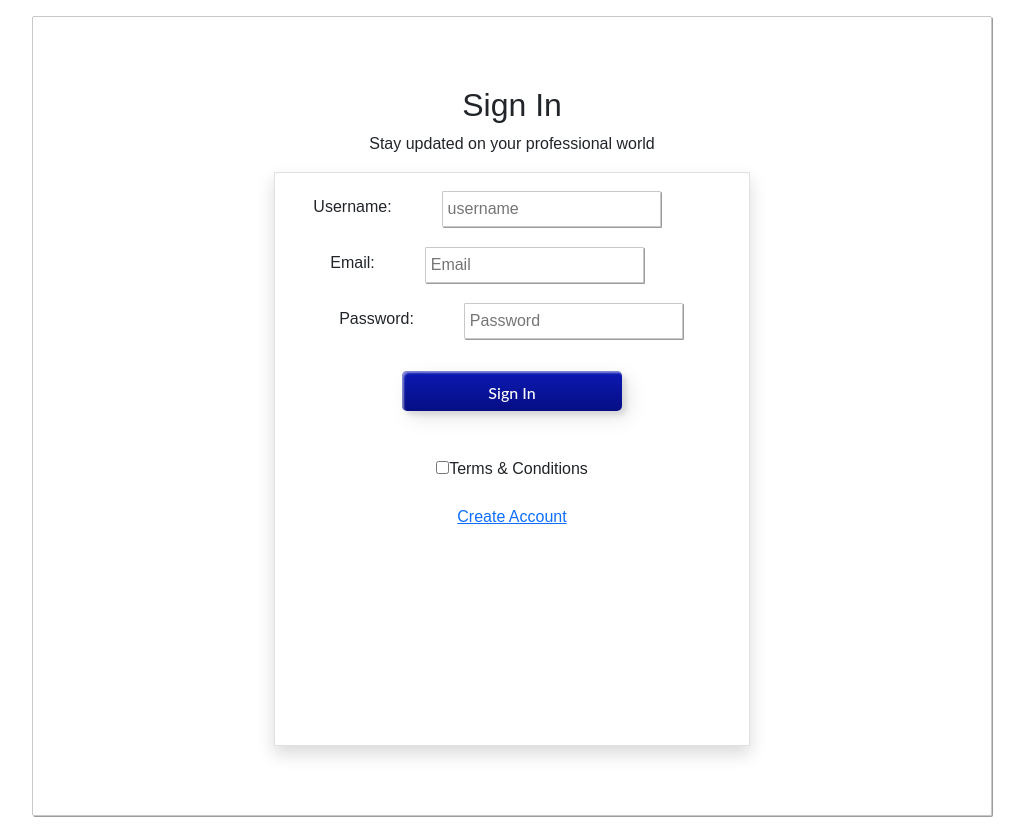
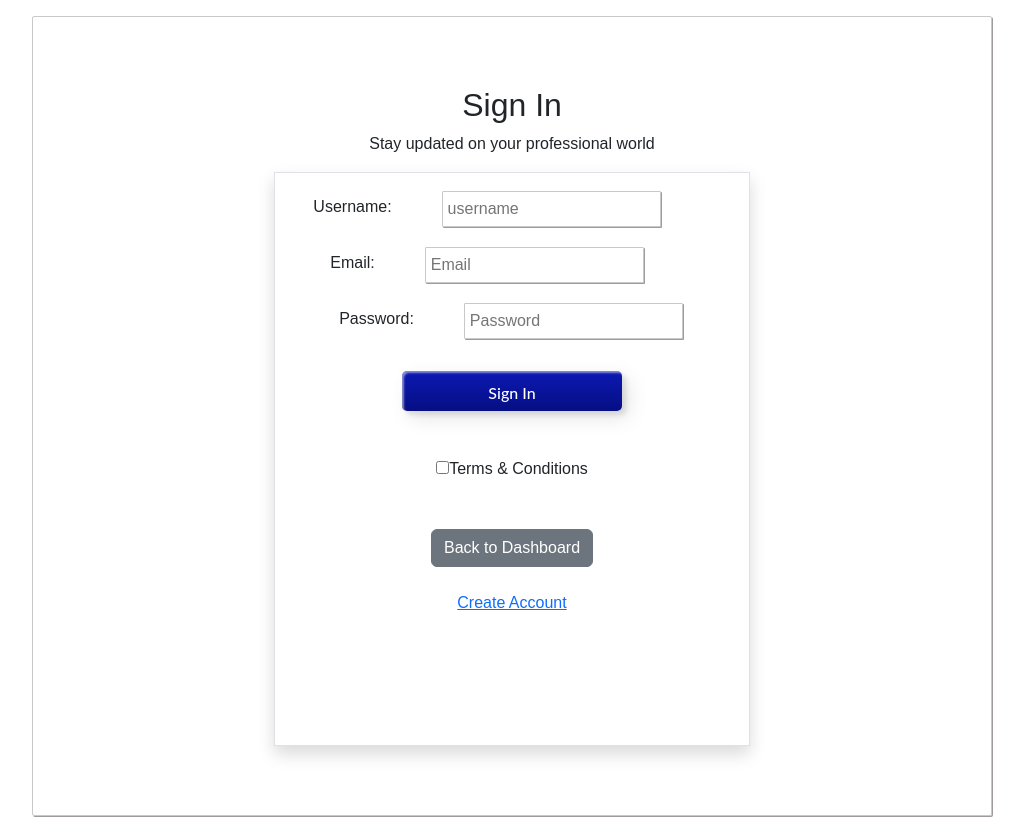
Before and after one commit to salunkheom/disc, a React (Create React App) app: page / in a window 1280 px wide. Shown: the whole page, without its empty margins (128-1152 px from the left). Built offline with nearby package versions, Linux system fonts and the light colour scheme.

Commit message:
Update Login.jsxs

```diff
--- a/src/Login.jsx
+++ b/src/Login.jsx
@@ -125,7 +125,9 @@ export default function Login() {
                         <input type="checkbox" id="terms" className="form-checkbox h-4 w-4 text-blue-600 rounded" />
                         <label htmlFor="terms">Terms & Conditions</label>
                     </div>
-
+<div className="text-center mt-5">
+          <Link to="/dashboard" className="btn btn-secondary">Back to Dashboard</Link>
+        </div>
                     <Link to="/signup" className='block text-center text-blue-600 hover:underline mt-4'>
                         Create Account
                     </Link>
```
